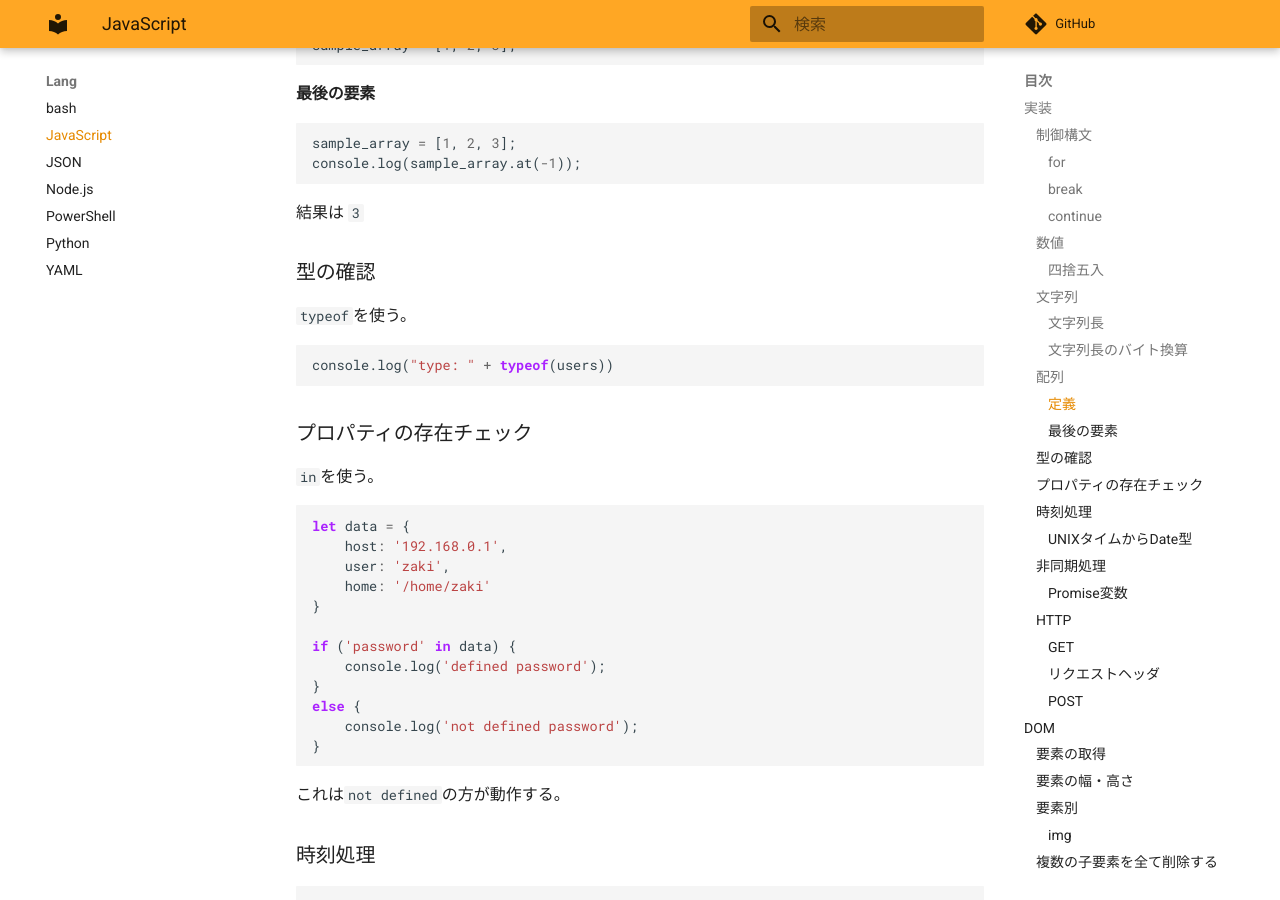
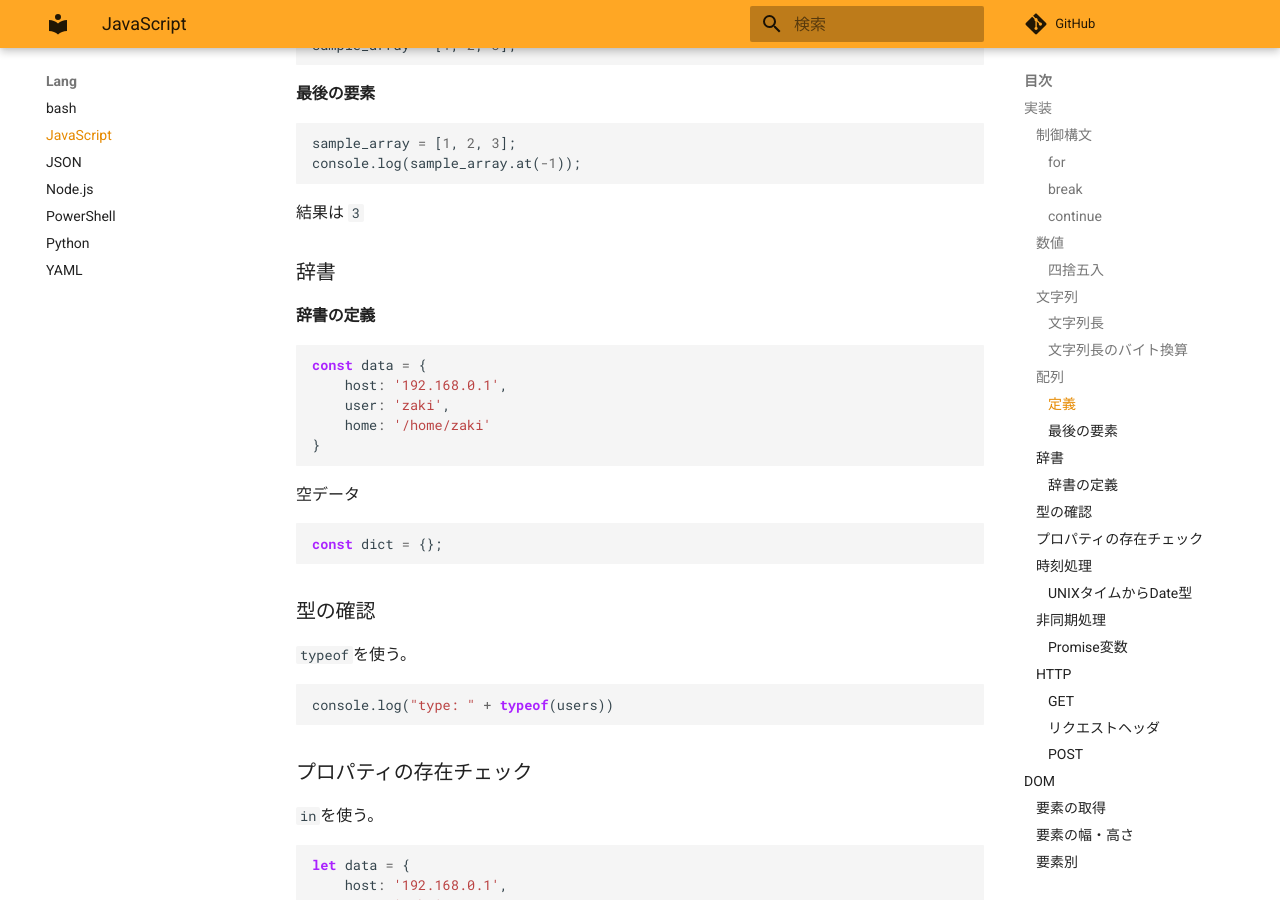
Before and after one commit to zaki-lknr/docs, an MkDocs documentation site: the page built from docs/lang/js.md, in a window 1280 px wide and 900 px high, scrolled down 1581 px. Built offline with MkDocs 1.6.1 and Material for MkDocs 9.7.7, drawn with Linux system fonts in a browser that asks for light colours; comment, search, counter and statistics services are not loaded.

Commit message:
add: lang/javascript: 辞書の定義

````diff
--- a/docs/lang/js.md
+++ b/docs/lang/js.md
@@ -81,6 +81,24 @@ console.log(sample_array.at(-1));
 ```
 
 結果は `3`
+
+### 辞書
+
+#### 辞書の定義
+
+```javascript
+const data = {
+    host: '192.168.0.1',
+    user: 'zaki',
+    home: '/home/zaki'
+}
+```
+
+空データ
+
+```javascript
+const dict = {};
+```
 
 ### 型の確認
 
````
